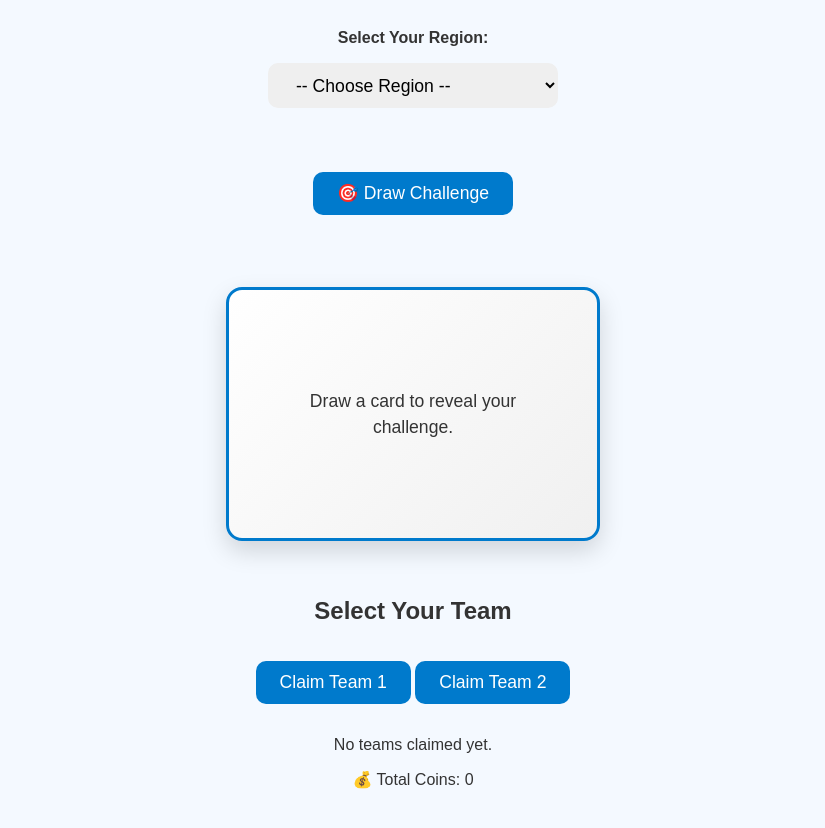
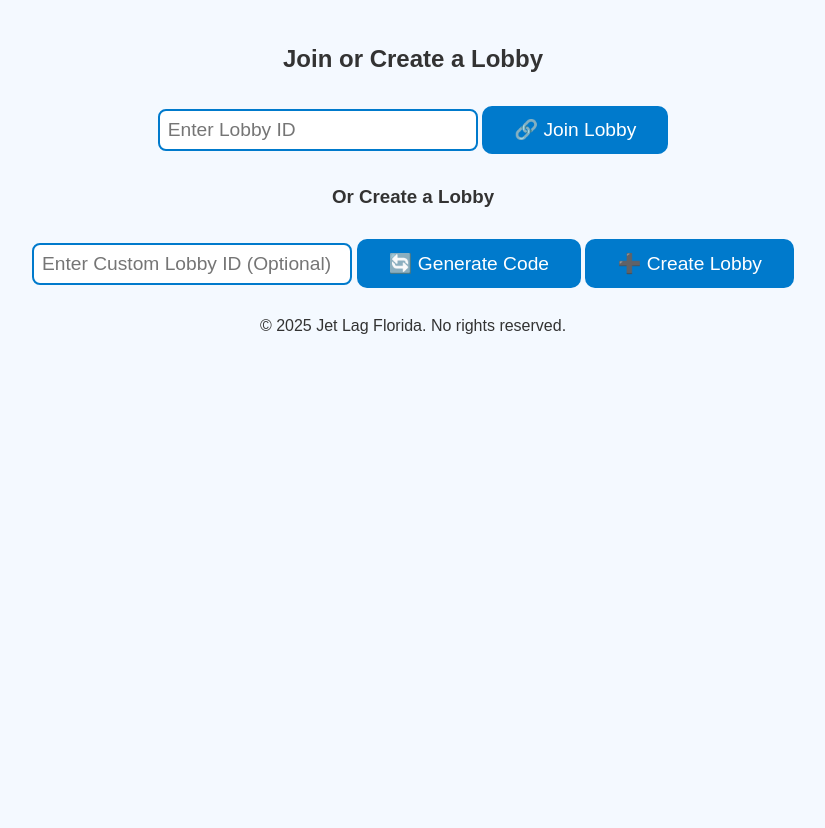
Before and after one commit to e1gle01/jetflag-florida, a website: page index.html in a window 1280 px wide. Shown: the part 102-930 px from the top of the page, without its empty margins (227-1052 px from the left). After the commit the page ends 800 px from the top, so only its background shows below. Drawn offline with Linux system fonts and the light colour scheme.

```diff
--- a/app.js
+++ b/app.js
@@ -1,3 +1,4 @@
+console.log("✅ app.js loaded");
 const regionChallenges = {
   "I-10 Corridor": [
   {
@@ -1934,10 +1935,13 @@
 
   lobbyId = enteredLobbyId; // Set the global lobbyId variable
 
+  console.log(`Attempting to join lobby: ${lobbyId}`); // Debugging log
+
   // Connect to the WebSocket server
-  socket = new WebSocket("wss://your-backend-url"); // Replace with your WebSocket server URL
+  socket = new WebSocket("wss://jetlagfl-acdf23ec4a95.herokuapp.com/");
 
   socket.onopen = () => {
+    console.log("WebSocket connection established"); // Debugging log
     socket.send(JSON.stringify({ type: "joinLobby", lobbyId }));
     alert(`Joined lobby: ${lobbyId}`);
 
@@ -1946,22 +1950,39 @@
     document.getElementById("game-section").classList.remove("hidden");
     document.getElementById("team-selection").classList.remove("hidden");
     document.getElementById("coin-balance").classList.remove("hidden");
+
+    // Show lobby details
+    const lobbyDetails = document.getElementById("lobby-details");
+    lobbyDetails.classList.remove("hidden");
+    document.getElementById("lobby-id-display").querySelector("span").innerText = lobbyId;
   };
 
   socket.onmessage = (event) => {
     const data = JSON.parse(event.data);
+    console.log("Message received from server:", data); // Debugging log
     if (data.type === "teamClaimed") {
       updateTeamStatus(data.teamNumber, data.userName);
+    } else if (data.type === "updateMembers") {
+      updateLobbyMembers(data.memberCount);
     }
   };
 
   socket.onerror = (error) => {
     console.error("WebSocket error:", error);
   };
+
+  socket.onclose = () => {
+    console.log("WebSocket connection closed"); // Debugging log
+  };
 }
 
+function updateLobbyMembers(memberCount) {
+  const lobbyMembers = document.getElementById("lobby-members").querySelector("span");
+  lobbyMembers.innerText = memberCount;
+}
+
 function claimTeam(teamNumber) {
-  if (!lobbyId || !socket || socket.readyState !== WebSocket.OPEN) {
+  if (!lobbyId || !socket || !socket || socket.readyState !== WebSocket.OPEN) {
     alert("You must join a lobby first.");
     return;
   }
@@ -1972,16 +1993,62 @@
     return;
   }
 
-  socket.send(JSON.stringify({ type: "claimTeam", lobbyId, teamNumber, userName }));
+    socket.send(JSON.stringify({ type: "claimTeam", lobbyId, teamNumber }));
+  }
+
+function generateLobbyCode() {
+  const randomCode = `lobby-${Math.random().toString(36).substr(2, 6).toUpperCase()}`;
+  document.getElementById("create-lobby-id-input").value = randomCode;
+  console.log(`Generated lobby code: ${randomCode}`); // Debugging log
 }
 
-function updateTeamStatus(teamNumber, userName) {
-  const teamStatus = document.getElementById("team-status");
-  if (teamNumber === 1) {
-    team1User = userName;
-    teamStatus.innerText = `Team 1 claimed by ${userName}`;
-  } else if (teamNumber === 2) {
-    team2User = userName;
-    teamStatus.innerText = `Team 2 claimed by ${userName}`;
-  }
+
+// ...existing code...
+
+function createLobby() {
+  console.log("🚀 createLobby() triggered");
+  console.log("createLobby function called"); // Debug log
+
+  const customLobbyId = document.getElementById("create-lobby-id-input").value.trim();
+  const generatedLobbyId = customLobbyId || `lobby-${Date.now()}`;
+  lobbyId = generatedLobbyId;
+
+  console.log(`Creating lobby with ID: ${lobbyId}`);
+
+  // Open WebSocket connection
+  socket = new WebSocket("wss://jetlagfl-acdf23ec4a95.herokuapp.com/");
+
+  socket.onopen = () => {
+    console.log("WebSocket connection established for createLobby");
+    socket.send(JSON.stringify({ type: "createLobby", lobbyId }));
+
+    // Hide the lobby home screen and show the game section
+    document.getElementById("lobby-home").classList.add("hidden");
+    document.getElementById("game-section").classList.remove("hidden");
+    document.getElementById("team-selection").classList.remove("hidden");
+    document.getElementById("coin-balance").classList.remove("hidden");
+
+    // Show lobby details
+    const lobbyDetails = document.getElementById("lobby-details");
+    lobbyDetails.classList.remove("hidden");
+    document.getElementById("lobby-id-display").querySelector("span").innerText = lobbyId;
+  };
+
+  socket.onmessage = (event) => {
+    const data = JSON.parse(event.data);
+    console.log("Message received from server:", data);
+    if (data.type === "teamClaimed") {
+      updateTeamStatus(data.teamNumber, data.userName);
+    } else if (data.type === "updateMembers") {
+      updateLobbyMembers(data.memberCount);
+    }
+  };
+
+  socket.onerror = (error) => {
+    console.error("WebSocket error in createLobby:", error);
+  };
+
+  socket.onclose = () => {
+    console.log("WebSocket connection closed for createLobby");
+  };
 }
--- a/index.html
+++ b/index.html
@@ -7,11 +7,39 @@
   <link rel="stylesheet" href="styles.css" />
 </head>
 <body>
-  <h1>🎴 Jet Lag Florida: Challenge Card Draw</h1>
+  <h1 aria-label="Jet Lag Florida Challenge Card Draw">🎴 Jet Lag Florida: Challenge Card Draw</h1>
 
-  <div class="section">
+  <!-- Lobby Home Screen -->
+  <div id="lobby-home" class="section" aria-label="Lobby Home Screen">
+    <h2>Join or Create a Lobby</h2>
+    <input type="text" id="lobby-id-input" placeholder="Enter Lobby ID" aria-label="Lobby ID Input" />
+    <button onclick="joinLobby()" aria-label="Join Lobby Button">🔗 Join Lobby</button>
+    <h3>Or Create a Lobby</h3>
+    <input type="text" id="create-lobby-id-input" placeholder="Enter Custom Lobby ID (Optional)" aria-label="Create Lobby ID Input" />
+    <button onclick="generateLobbyCode()" aria-label="Generate Lobby Code Button">🔄 Generate Code</button>
+    <button onclick="createLobby()" aria-label="Create Lobby Button">➕ Create Lobby</button>
+  </div>
+
+  <!-- Lobby Details -->
+  <div id="lobby-details" class="section hidden" aria-label="Lobby Details">
+    <h2>Lobby Details</h2>
+    <p id="lobby-id-display">Lobby ID: <span></span></p>
+    <p id="lobby-members">Members: <span>0</span></p>
+  </div>
+
+  <!-- Waiting Area -->
+  <div id="waiting-area" class="section hidden" aria-label="Waiting Area">
+    <h2>Waiting for Players</h2>
+    <p>Your Lobby ID: <strong id="waiting-lobby-id"></strong></p>
+    <p>Share this Lobby ID with others to join.</p>
+    <p>Players in Lobby: <span id="waiting-players-count">1</span></p>
+    <button onclick="startGame()" aria-label="Start Game Button">🚀 Start Game</button>
+  </div>
+
+  <!-- Region Selection and Challenge Drawing -->
+  <div id="game-section" class="section hidden" aria-label="Game Section">
     <label for="region-select"><strong>Select Your Region:</strong></label><br />
-    <select id="region-select">
+    <select id="region-select" aria-label="Region Select Dropdown">
       <option value="">-- Choose Region --</option>
       <option value="I-10 Corridor">I-10 Corridor</option>
       <option value="I-75 Corridor">I-75 Corridor</option>
@@ -20,13 +48,10 @@
       <option value="US-27 & Central FL">US-27 & Central FL</option>
       <option value="Turnpike North & Panhandle">Turnpike North & Panhandle</option>
     </select>
-  </div>
+    <button onclick="drawChallenge()" aria-label="Draw Challenge Button">🎯 Draw Challenge</button>
 
-  <div class="section">
-    <button onclick="drawChallenge()">🎯 Draw Challenge</button>
-
-    <div class="card-wrapper">
-      <div id="challenge-card" class="card">
+    <div class="card-wrapper" aria-label="Challenge Card Wrapper">
+      <div id="challenge-card" class="card hidden" aria-label="Challenge Card">
         <div class="card-content">
           <p id="card-text">Draw a card to reveal your challenge.</p>
         </div>
@@ -34,28 +59,22 @@
     </div>
   </div>
 
-  <div id="team-selection" class="section">
+  <!-- Team Selection -->
+  <div id="team-selection" class="section hidden" aria-label="Team Selection Section">
     <h2>Select Your Team</h2>
-    <button onclick="claimTeam(1)">Claim Team 1</button>
-    <button onclick="claimTeam(2)">Claim Team 2</button>
+    <button onclick="claimTeam(1)" aria-label="Claim Team 1 Button">Claim Team 1</button>
+    <button onclick="claimTeam(2)" aria-label="Claim Team 2 Button">Claim Team 2</button>
     <p id="team-status">No teams claimed yet.</p>
   </div>
 
+  <div id="coin-balance" class="hidden" aria-label="Coin Balance">💰 Total Coins: 0</div>
+
+  <!-- Footer Section -->
+  <footer aria-label="Footer Section">
+    <p>© 2025 Jet Lag Florida. No rights reserved.</p>
+  </footer>
+
   <script src="app.js"></script>
-
 </body>
-<div id="challenge-actions" class="section" style="display: none;">
-    <button onclick="completeChallenge()">✅ Completed</button>
-    <button onclick="vetoChallenge()">❌ Veto</button>
-  </div>
-  <div id="challenge-card-container" class="card hidden">
-    <div id="card-text"></div>
-    <div id="challenge-actions">
-      <button onclick="teamConfirm(1)">Team 1 Confirm</button>
-      <button onclick="teamConfirm(2)">Team 2 Confirm</button>
-      <button onclick="vetoChallenge()">Veto</button>
-    </div>
-  </div>
-  <div id="coin-balance">💰 Total Coins: 0</div>
 
 </html>
--- a/styles.css
+++ b/styles.css
@@ -21,74 +21,6 @@
   color: white;
   border: none;
   border-radius: 10px;
-    cursor: pointer;
-    transition: background-color 0.3s ease;
-  }
-
-  button:hover {
-    background-color: #005fa3;
-  }
-
-  .card {
-    margin-top: 1.5rem;
-    padding: 1.5rem;
-    background-color: white;
-    border: 2px solid #ccc;
-    border-radius: 10px;
-    width: 80%;
-    max-width: 500px;
-    margin-left: auto;
-    margin-right: auto;
-    font-size: 1.2rem;
-    box-shadow: 0 4px 8px rgba(0, 0, 0, 0.1);
-  }
-  .card-container {
-    perspective: 1000px;
-  }
-
-  .card {
-    margin: 1.5rem auto;
-    padding: 2rem;
-    width: 80%;
-    max-width: 500px;
-    background: white;
-    border: 2px solid #ccc;
-    border-radius: 12px;
-    font-size: 1.2rem;
-    box-shadow: 0 8px 16px rgba(0, 0, 0, 0.1);
-    transition: transform 0.6s ease-in-out, opacity 0.6s ease-in-out;
-    transform-style: preserve-3d;
-    backface-visibility: hidden;
-    opacity: 1;
-  }
-
-  .card.drawing {
-    transform: rotateY(180deg) scale(1.05);
-    opacity: 0;
-  }
-  body {
-    font-family: Arial, sans-serif;
-    background-color: #f4f9ff;
-    text-align: center;
-    padding: 2rem;
-    color: #333;
-  }
-
-  .section {
-    margin-top: 2rem;
-  }
-
-  select, button {
-    padding: 0.7rem 1.5rem;
-    font-size: 1.1rem;
-    border-radius: 10px;
-    border: none;
-    margin: 1rem 0;
-  }
-
-  button {
-    background-color: #007acc;
-    color: white;
   cursor: pointer;
   transition: background-color 0.3s ease;
 }
@@ -131,6 +63,17 @@
   padding: 1rem;
   color: #333;
 }
+
 .hidden {
   display: none;
 }
+
+input[type="text"] {
+  font-size: 1.2rem;
+  padding: 0.5rem;
+  margin: 1rem 0;
+  border: 2px solid #007acc;
+  border-radius: 8px;
+  width: 80%;
+  max-width: 300px;
+}
```
Also changed, not shown: package.json (added, +15 -0 lines), server.js (added, +67 -0 lines). Lines whose indentation alone changed are shown as unchanged.
